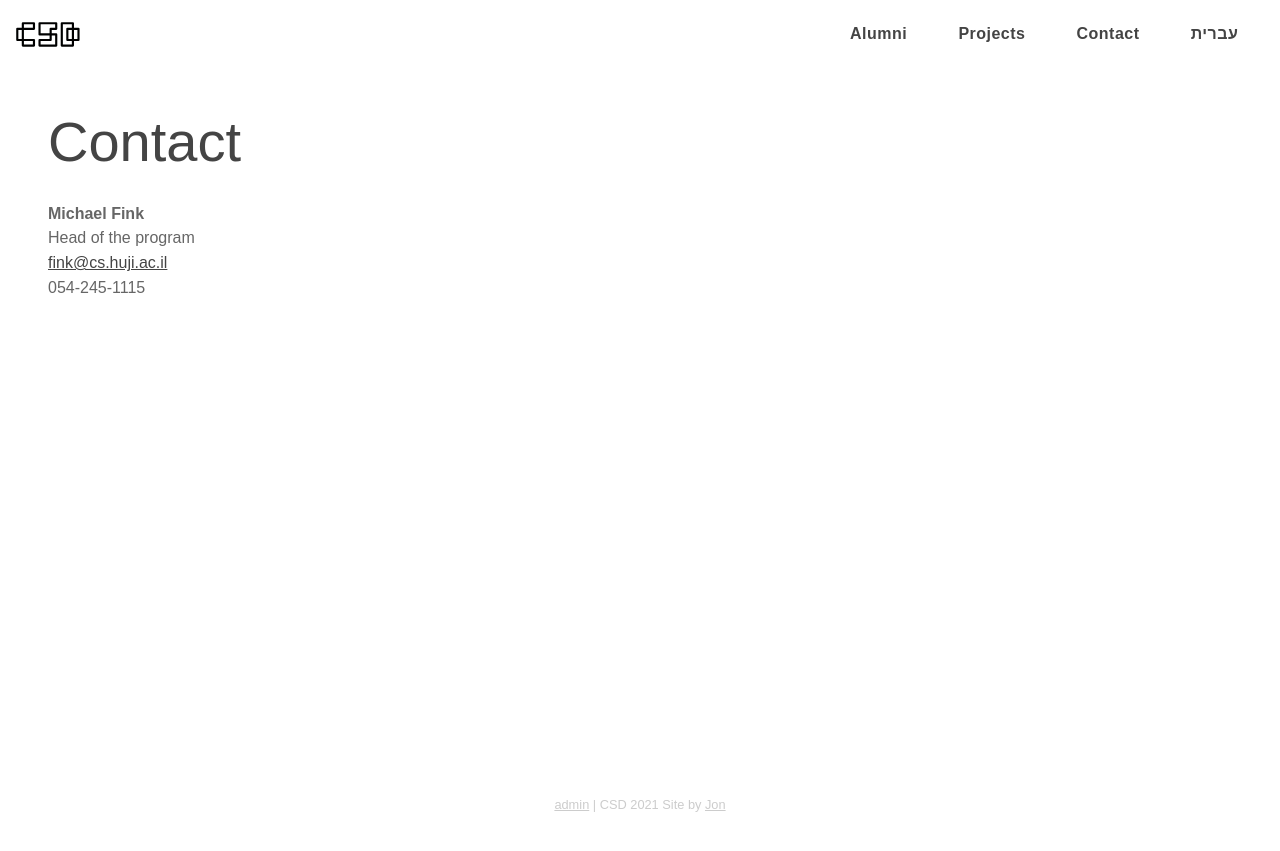
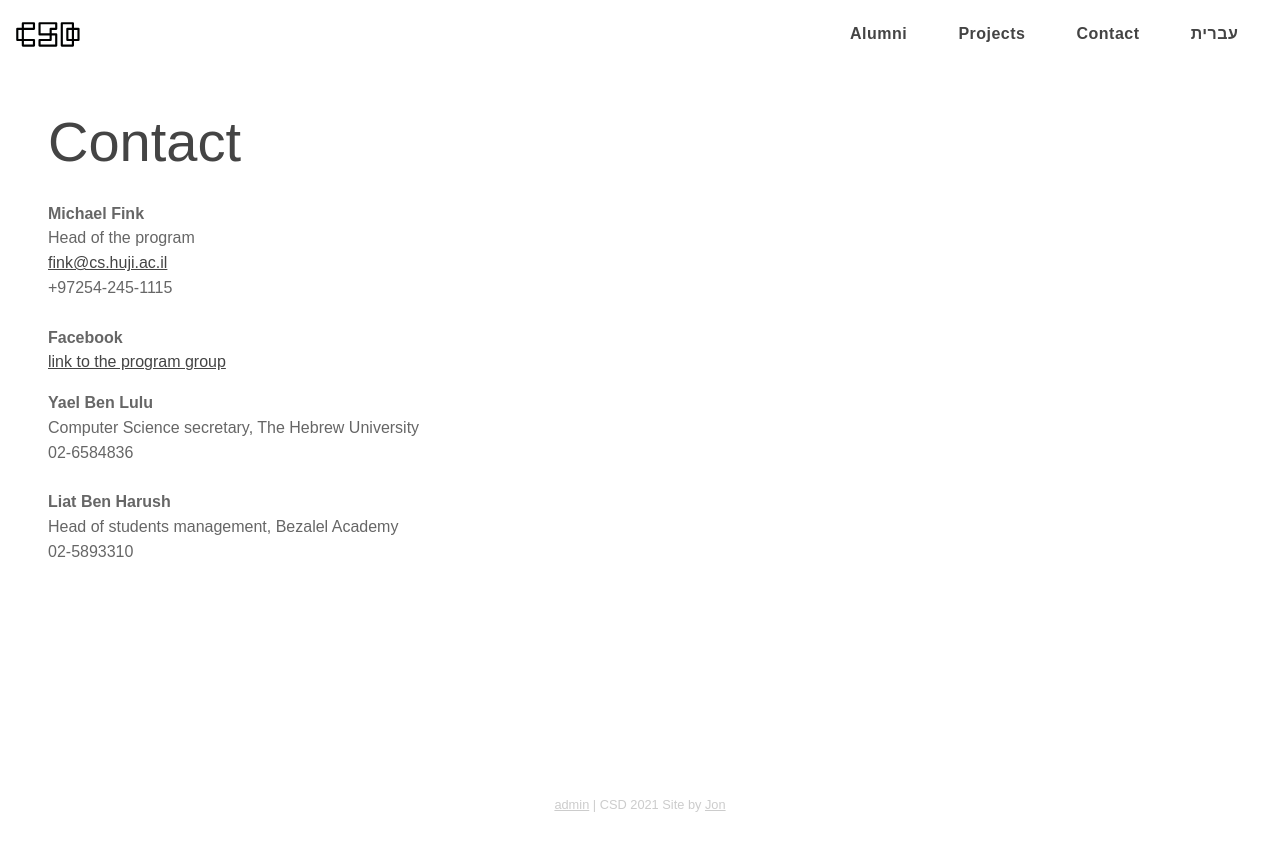
Before and after one commit to bsc-des/csd.degree, a Jekyll site: the page built from en/contact.md, in a window 1280 px wide. Shown: the top 851 px of the page. Built offline with Jekyll 4.4.1, drawn with Linux system fonts in a browser that asks for light colours; some web fonts are replaced.

Commit message:
Update Pages English “contact”

```diff
--- a/en/contact.md
+++ b/en/contact.md
@@ -7,4 +7,15 @@ permalink: /en/contact/
 **Michael Fink**\
 Head of the program\
 [fink@cs.huji.ac.il](mailto:fink@cs.huji.ac.il)\
-054-245-1115
++97254-245-1115\
+\
+**Facebook**\
+[link to the program group](https://www.facebook.com/groups/245308742161814)
+
+**Yael Ben Lulu**\
+Computer Science secretary, The Hebrew University\
+02-6584836\
+\
+**Liat Ben Harush**\
+Head of students management, Bezalel Academy\
+02-5893310
```
